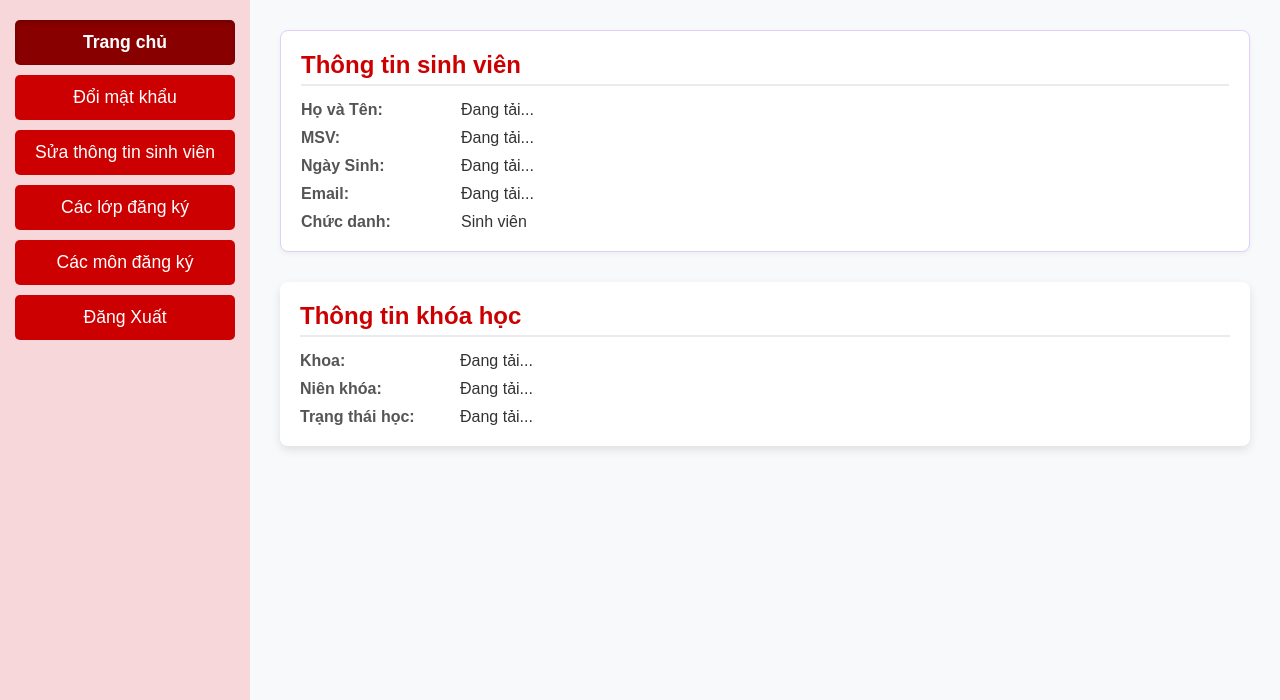
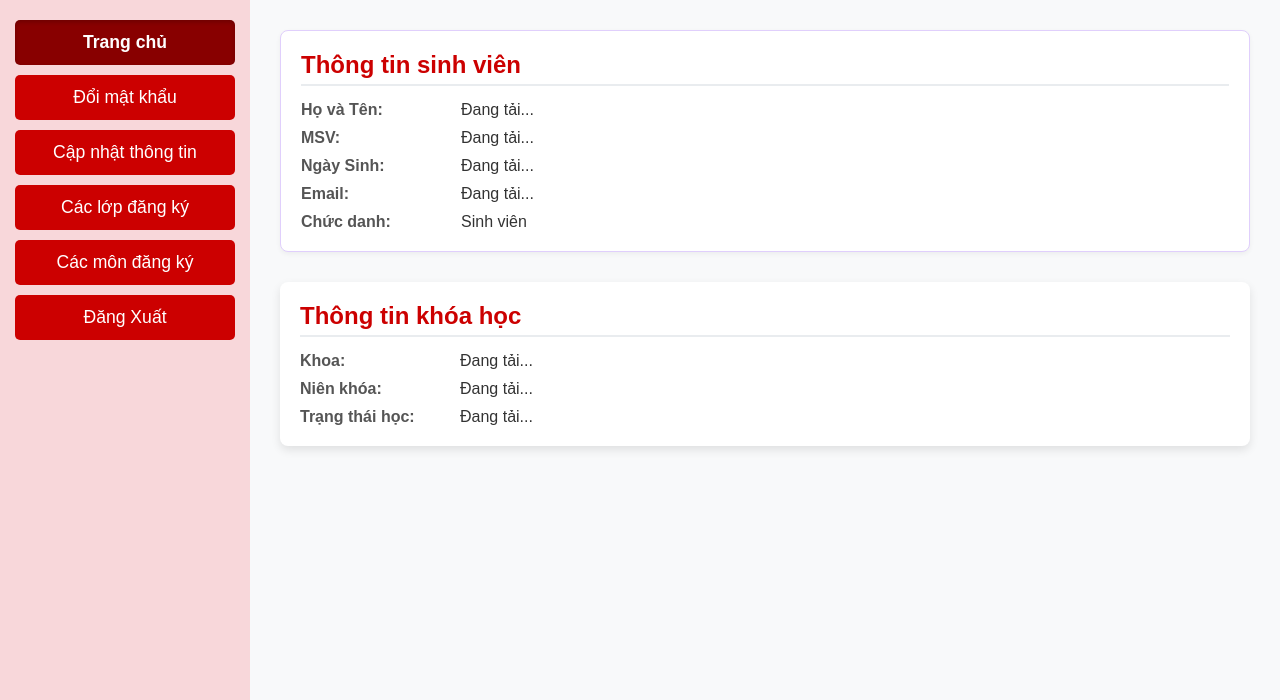
Before and after one commit to nhattran-123/Quan_ly_sinh_vien_28-09-2025, a Flask app: template website/templates/student_html/trangChu.html in a window 1280 px wide. Shown: the part 63-763 px from the top of the page. Run offline with Flask 3, Linux system fonts and the light colour scheme; the template is opened without the code that fills it, so the values that code supplies are empty.

Commit message:
trang chu sinh vien

```diff
--- a/website/templates/student_html/trangChu.html
+++ b/website/templates/student_html/trangChu.html
@@ -21,7 +21,7 @@
         <ul>
           <li class="active"><a href="trangChu.html">Trang chủ</a></li>
           <li><a href="../index.html#reset">Đổi mật khẩu</a></li>
-          <li><a href="newInfo.html">Sửa thông tin sinh viên</a></li>
+          <li><a href="newInfo.html">Cập nhật thông tin</a></li>
           <li><a href="lopTinChi.html">Các lớp đăng ký</a></li>
           <li><a href="diem.html">Các môn đăng ký</a></li>
           <li><a href="../index.html#logout">Đăng Xuất</a></li>
```
